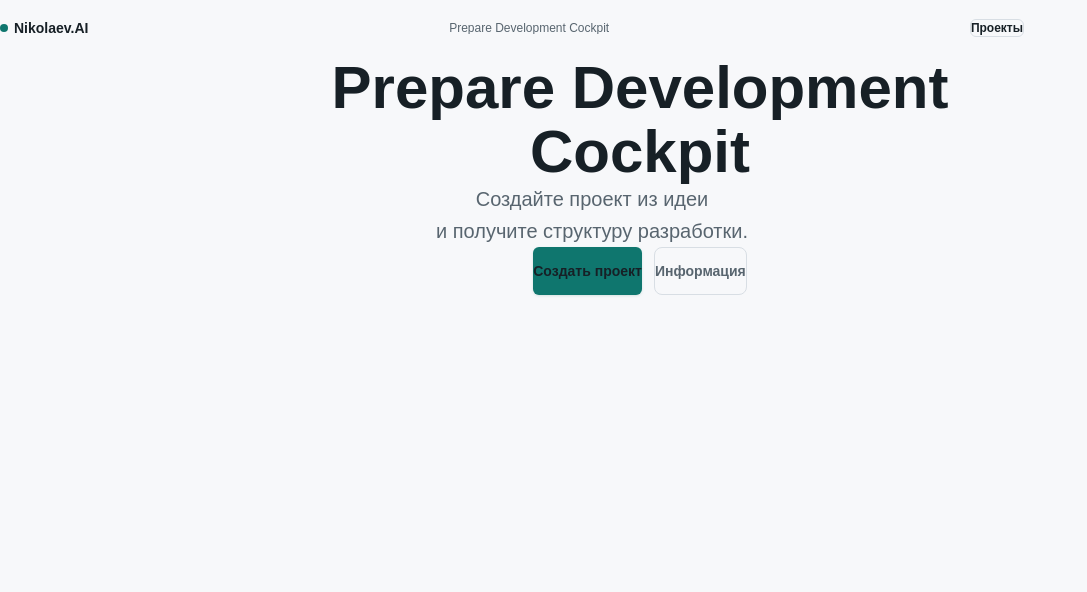
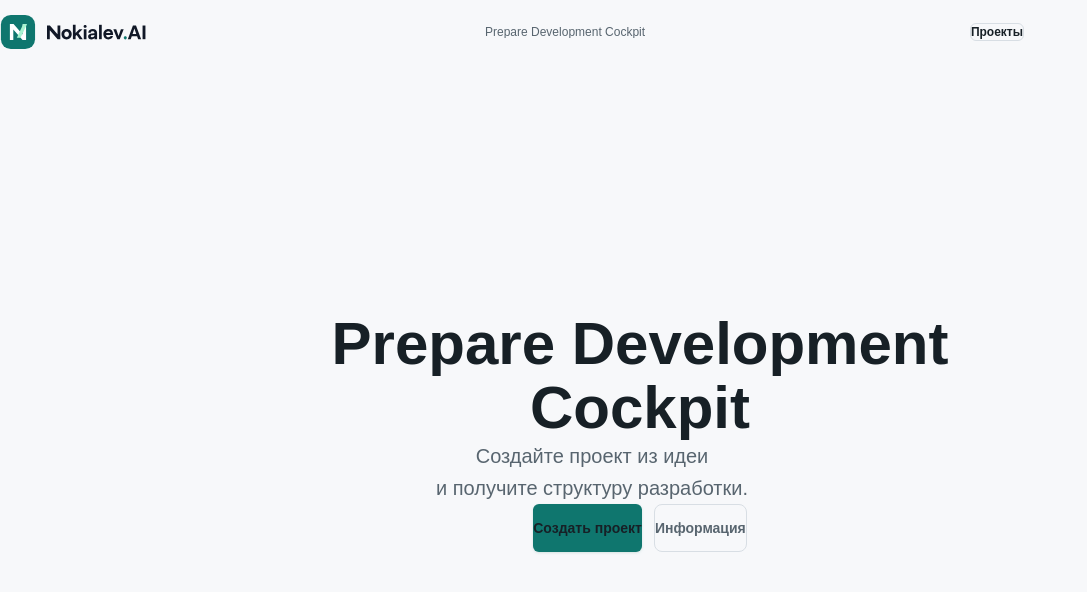
Before and after one commit to drthalas/Prepare_development_cockpit, a Next.js app: page / in a window 1280 px wide. Shown: the top 592 px of the page, without its empty margins (0-1087 px from the left). Built offline with nearby package versions, Linux system fonts and the light colour scheme.

Commit message:
PDC-030: fix hero centering and integrate exact Nikolaev.AI logo

```diff
--- a/src/components/landing-page.tsx
+++ b/src/components/landing-page.tsx
@@ -1,4 +1,5 @@
 import Link from "next/link";
+import Image from "next/image";
 
 import { Button } from "@/components/ui/button";
 
@@ -14,13 +15,20 @@ const infoSteps = [
 export function LandingPage() {
   return (
     <main className="min-h-screen bg-[var(--background)] text-[var(--foreground)]">
-      <header className="mx-auto grid h-12 w-full max-w-5xl grid-cols-[auto_1fr_auto] items-center gap-3 px-4 sm:h-14 sm:px-6">
+      <header className="mx-auto grid h-14 w-full max-w-5xl grid-cols-[auto_1fr_auto] items-center gap-3 px-4 sm:h-16 sm:px-6">
         <Link
-          className="flex min-w-0 items-center gap-1.5 text-sm font-semibold text-[var(--foreground)]"
+          aria-label="Nikolaev.AI"
+          className="flex min-w-0 items-center"
           href="/"
         >
-          <span className="h-2 w-2 rounded-full bg-[var(--accent)]" />
-          <span>Nikolaev.AI</span>
+          <Image
+            alt="Nikolaev.AI"
+            className="h-8 w-auto sm:h-9"
+            height={40}
+            priority
+            src="/branding/nikolaev-ai-logo.svg"
+            width={178}
+          />
         </Link>
         <p className="min-w-0 truncate text-center text-[10px] font-medium leading-none text-[var(--muted)] sm:text-xs">
           Prepare Development Cockpit
@@ -33,7 +41,7 @@ export function LandingPage() {
         </Link>
       </header>
 
-      <section className="flex min-h-[calc(100vh-3rem)] items-start justify-center px-5 pt-10 pb-12 sm:min-h-[calc(100vh-3.5rem)] sm:px-8 sm:pt-16">
+      <section className="flex min-h-[calc(100svh-3.5rem)] items-center justify-center px-5 py-8 sm:min-h-[calc(100svh-4rem)] sm:px-8">
         <div className="mx-auto w-full max-w-2xl text-center">
           <h1 className="mx-auto max-w-[16.5rem] text-[2.25rem] font-semibold leading-[1.06] tracking-normal text-[var(--foreground)] sm:max-w-2xl sm:text-5xl md:text-6xl">
             Prepare Development Cockpit
```
Also changed, not shown: public/branding/nikolaev-ai-logo.svg (added).
